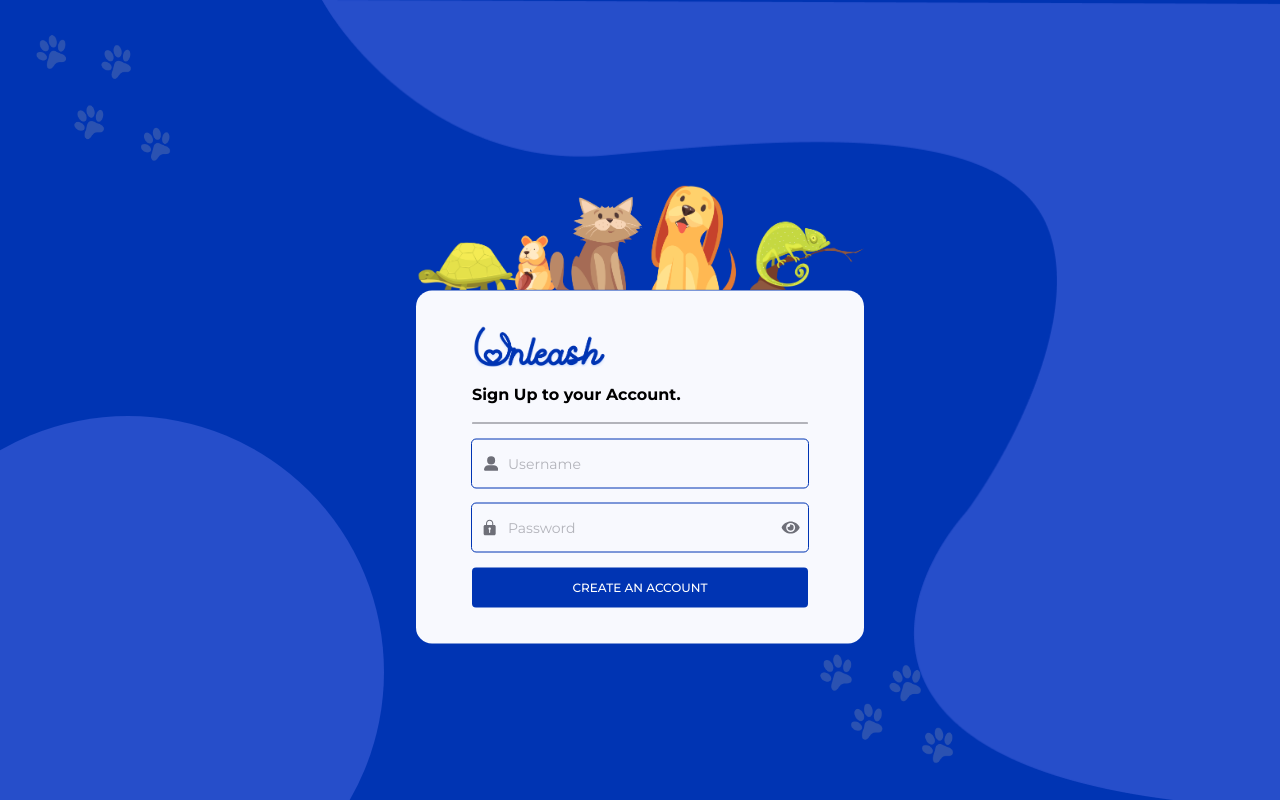
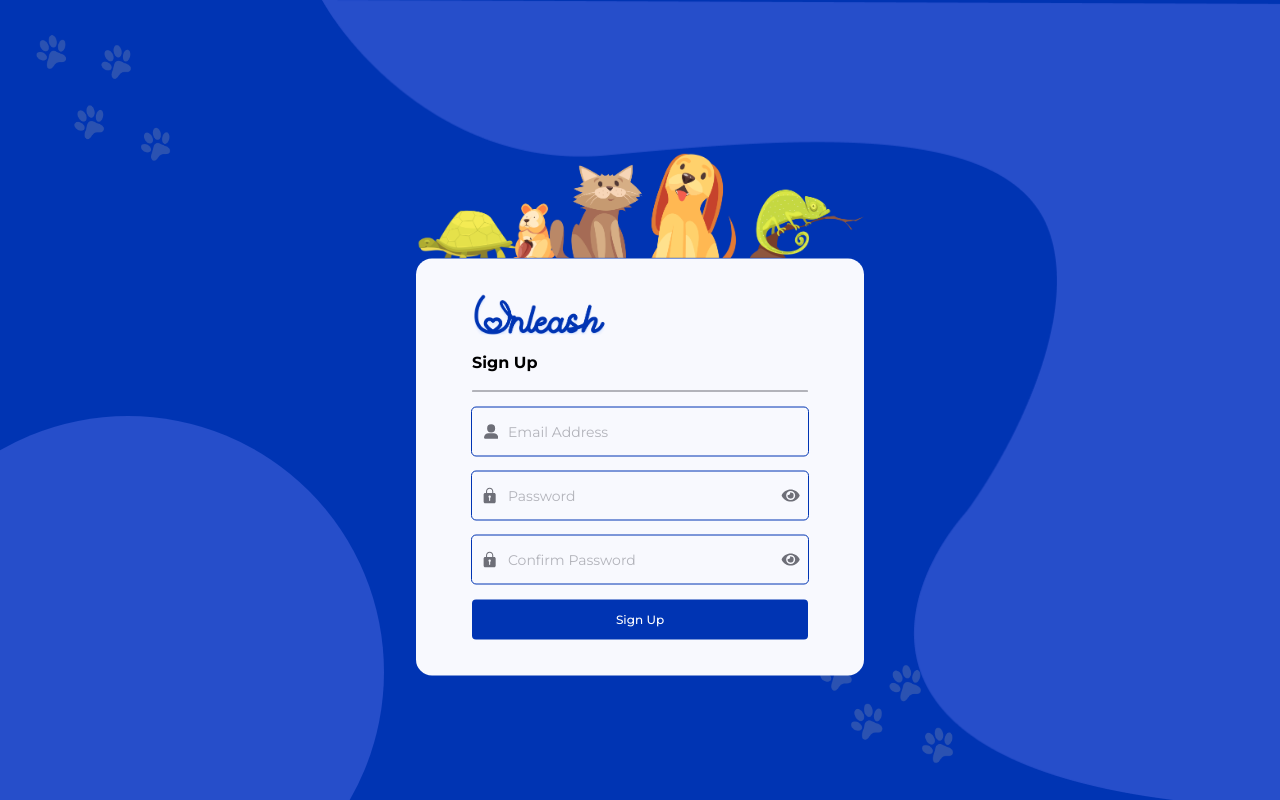
Before and after one commit to kkarrma/admin-portal-vercel, a React (Vite) app: page /sign-up/merchant in a window 1280 px wide. Built offline with nearby package versions, Linux system fonts and the light colour scheme.

Commit message:
latest updates

```diff
--- a/src/webpages/Login.jsx
+++ b/src/webpages/Login.jsx
@@ -108,7 +108,7 @@ export default function Login({ mode, accountStatus }) {
                             "Log in to your Account."
                             : mode === "SIGN_IN_MERCHANT" ?
                                 "Log in to your Merchant Account." :
-                                "Sign Up to your Account."
+                                "Sign Up"
                     }
                 </p>
 
@@ -130,13 +130,15 @@ export default function Login({ mode, accountStatus }) {
                 <div className="w-full h-[1px] bg-website-gray rounded-full"></div>
 
                 {/* email & password input */}
-                <Input type="text" label="Username" id="username" LeftIcon={<FaUserLarge className="p-1" />} input={email} setInput={setEmail} />
+                <Input type="text" label={mode === "SIGN_UP" ? "Email Address" : "Username"} id={mode === "SIGN_UP" ? "email_address" : "username"} LeftIcon={<FaUserLarge className="p-1" />} input={email} setInput={setEmail} />
                 <Input type="password" label="Password" id="password" LeftIcon={<IoIosLock />} toggle input={password} setInput={setPassword} />
+                {mode === "SIGN_UP" &&
+                    <Input type="password" label="Confirm Password" id="confirm-password" LeftIcon={<IoIosLock />} toggle input={password} setInput={setPassword} />}
 
                 {/* Primary Button */}
                 <div className="w-full py-3 cursor-pointer hover:brightness-90 font-montserrat font-medium text-white bg-unleash-blue rounded-sm flex justify-center items-center text-xs"
                     onClick={() => primaryButtonTrigger()}>
-                    {mode === "SIGN_UP" ? "CREATE AN ACCOUNT" : "Log in"}
+                    {mode === "SIGN_UP" ? "Sign Up" : "Log in"}
                 </div>
 
                 {/* Secondary Button */}
```
